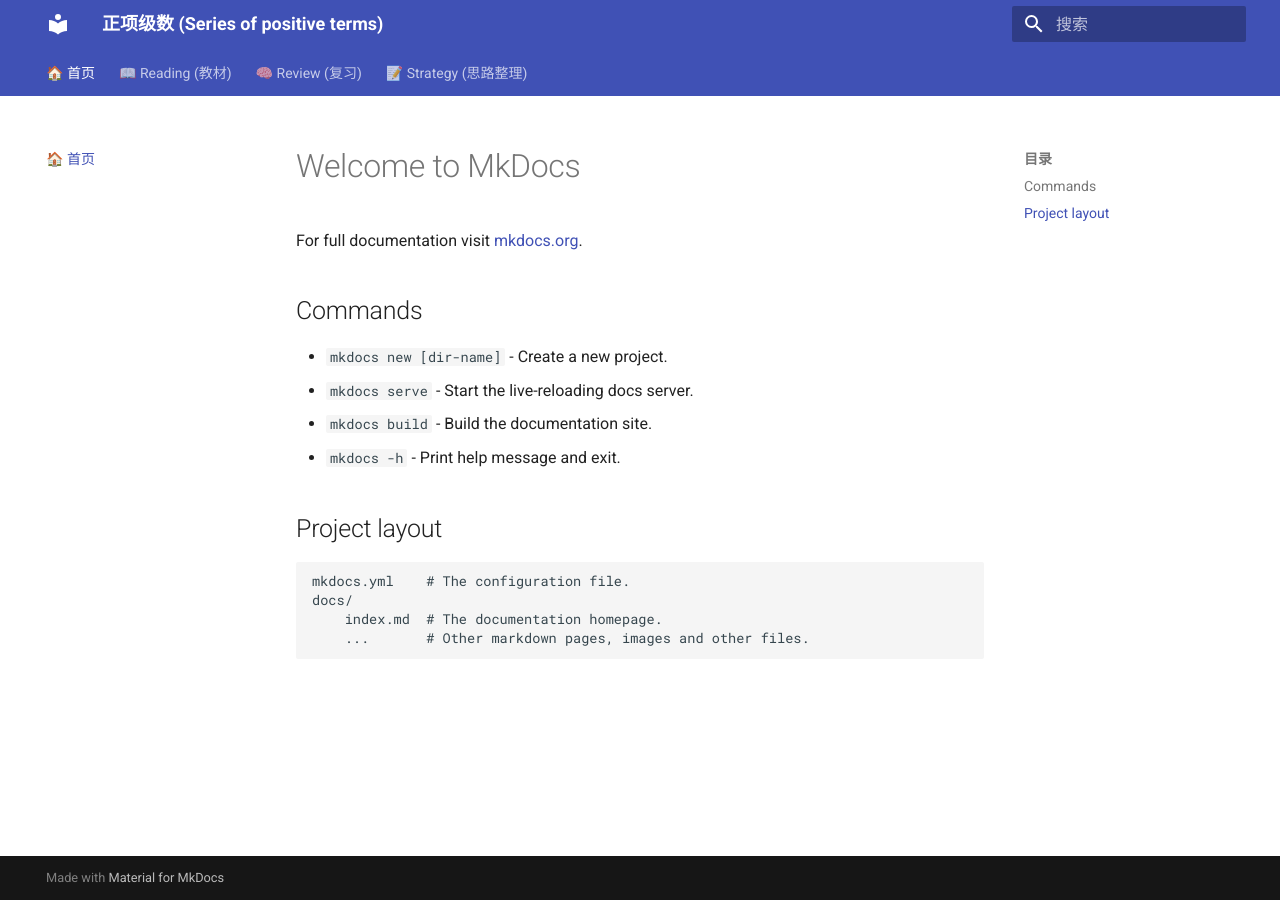
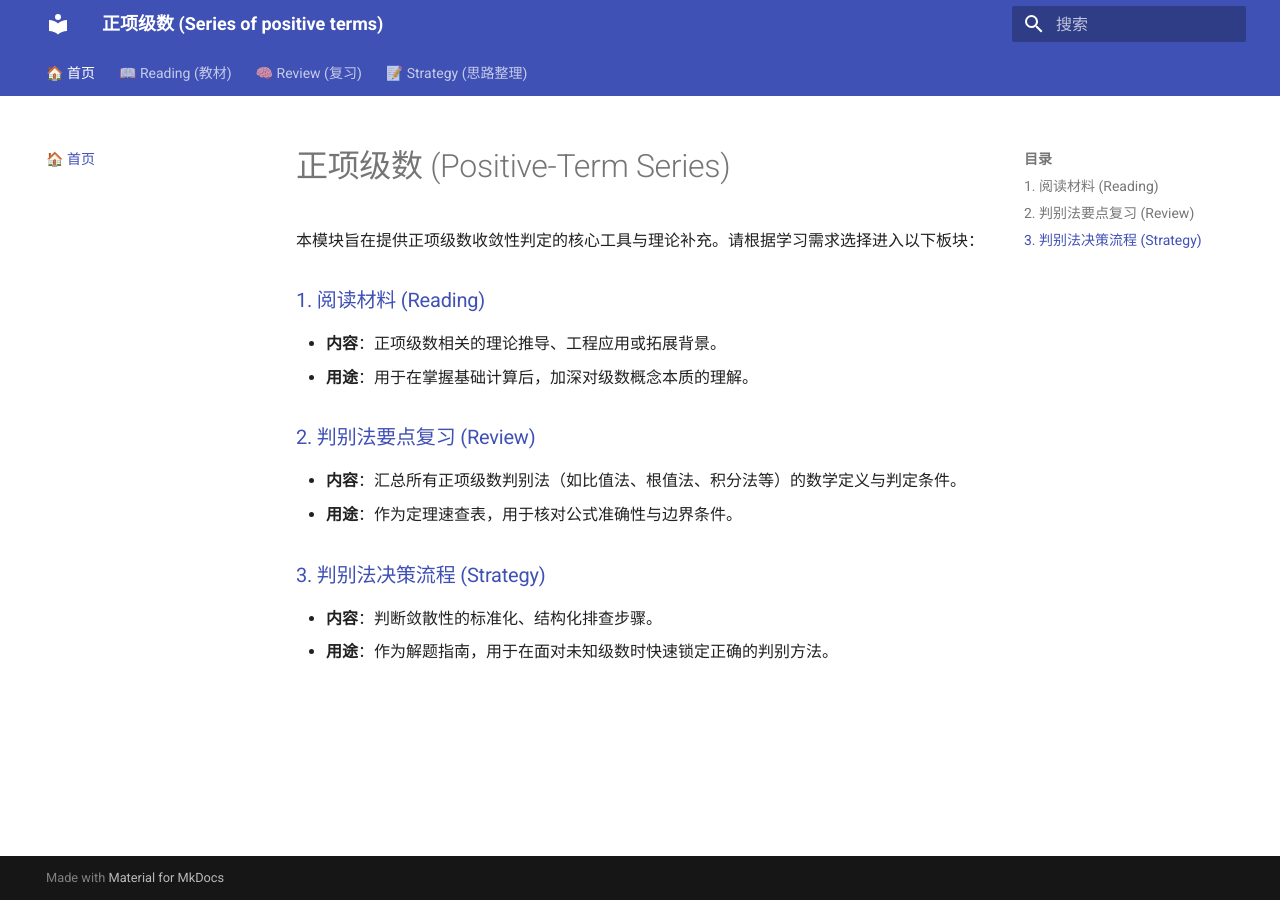
Before and after one commit to umi0924/series-of-positive-terms, an MkDocs documentation site: the page built from docs/index.md, in a window 1280 px wide. Built offline with MkDocs 1.6.1 and Material for MkDocs 9.7.7, drawn with Linux system fonts in a browser that asks for light colours.

Commit message:
first fix

```diff
--- a/docs/index.md
+++ b/docs/index.md
@@ -1,17 +1,17 @@
-# Welcome to MkDocs
+# 正项级数 (Positive-Term Series)
 
-For full documentation visit [mkdocs.org](https://www.mkdocs.org).
+本模块旨在提供正项级数收敛性判定的核心工具与理论补充。请根据学习需求选择进入以下板块：
 
-## Commands
+### [1. 阅读材料 (Reading)](reading.md)
+* **内容**：正项级数相关的理论推导、工程应用或拓展背景。
+* **用途**：用于在掌握基础计算后，加深对级数概念本质的理解。
 
-* `mkdocs new [dir-name]` - Create a new project.
-* `mkdocs serve` - Start the live-reloading docs server.
-* `mkdocs build` - Build the documentation site.
-* `mkdocs -h` - Print help message and exit.
 
-## Project layout
 
-    mkdocs.yml    # The configuration file.
-    docs/
-        index.md  # The documentation homepage.
-        ...       # Other markdown pages, images and other files.
+### [2. 判别法要点复习 (Review)](review.md)
+* **内容**：汇总所有正项级数判别法（如比值法、根值法、积分法等）的数学定义与判定条件。
+* **用途**：作为定理速查表，用于核对公式准确性与边界条件。
+
+### [3. 判别法决策流程 (Strategy)](strategy.md)
+* **内容**：判断敛散性的标准化、结构化排查步骤。
+* **用途**：作为解题指南，用于在面对未知级数时快速锁定正确的判别方法。
```
Also changed, not shown: 2 other files.
